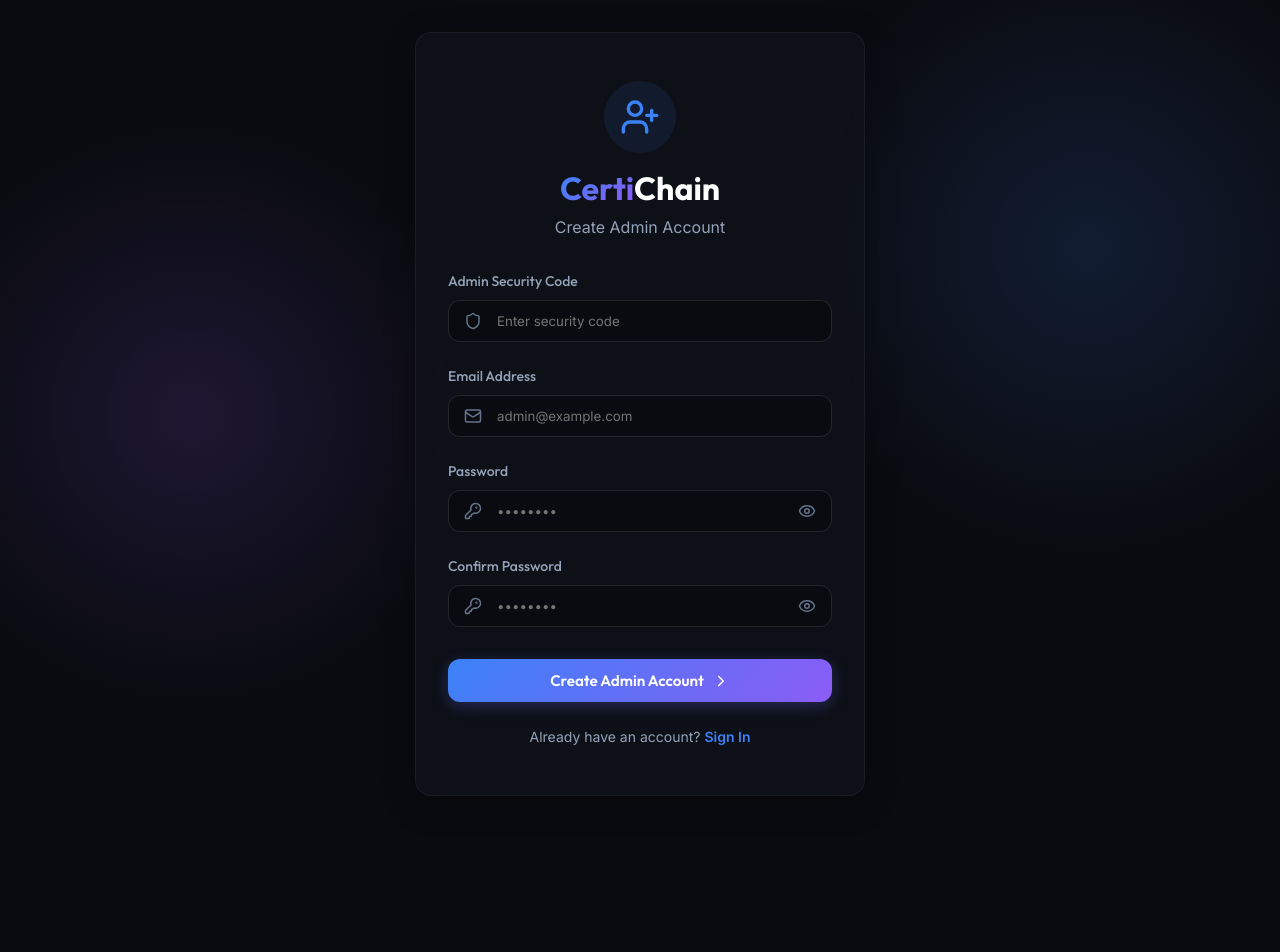
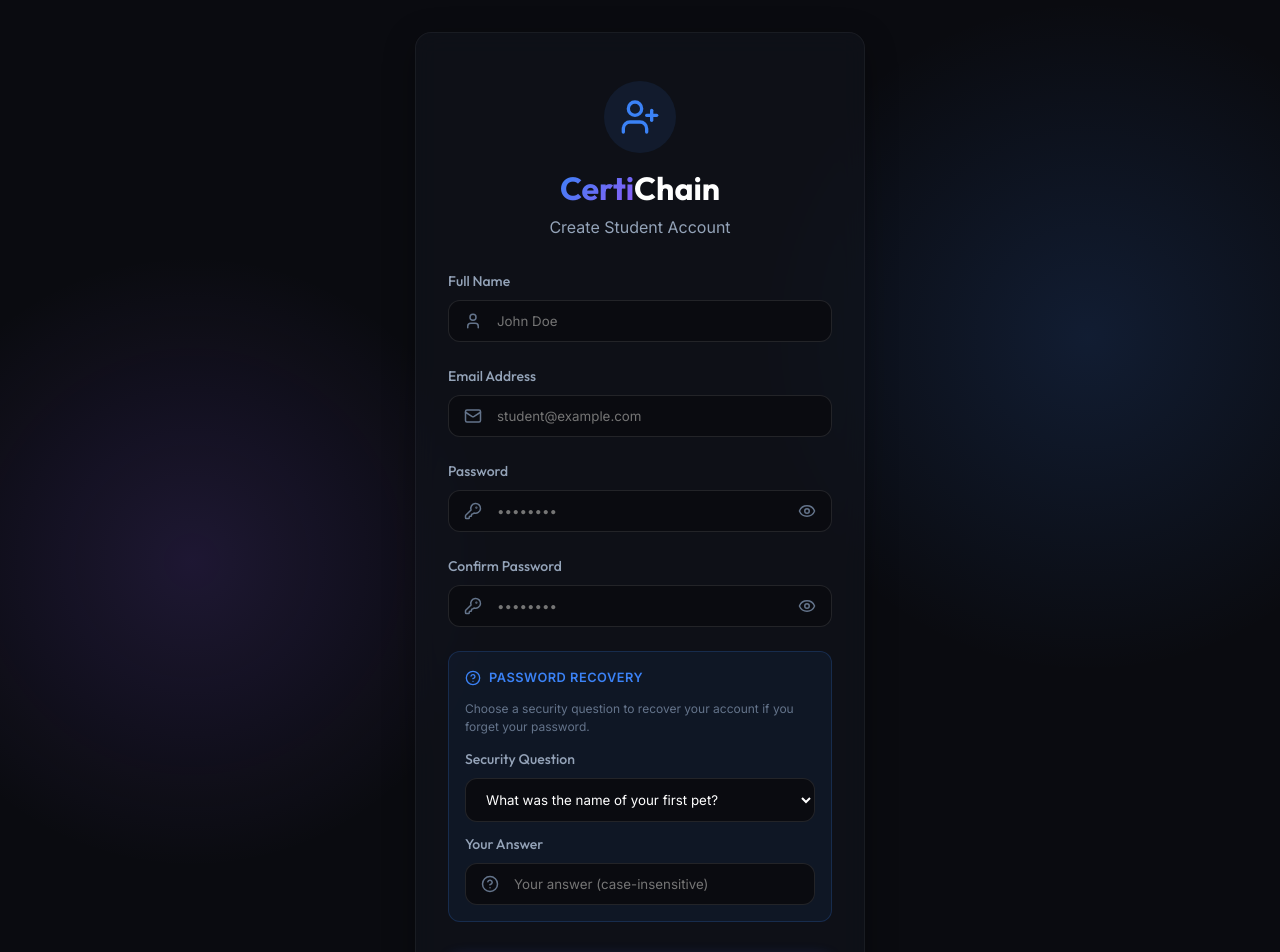
Before and after one commit to Almostdied000/blockchain-certificate-platform, a React (Vite) app: page /register in a window 1280 px wide. Shown: the top 952 px of the page. Before the commit the page ends 828 px from the top, so only its background shows below. Built offline with nearby package versions, Linux system fonts and the light colour scheme; a web font is replaced by a local one.

Commit message:
fix: restore student registration link and support dynamic student registration based on role query parameter

```diff
--- a/src/pages/Auth/Login.jsx
+++ b/src/pages/Auth/Login.jsx
@@ -195,11 +195,9 @@
           </button>
         </form>
 
-        {role === 'admin' && (
-          <div style={{ textAlign: 'center', marginTop: '1.5rem', fontSize: '0.875rem', color: 'var(--text-secondary)' }}>
-            Don't have an account? <Link to={`/register?role=${role}`} style={{ color: 'var(--accent-primary)', fontWeight: 600 }}>Create One</Link>
-          </div>
-        )}
+        <div style={{ textAlign: 'center', marginTop: '1.5rem', fontSize: '0.875rem', color: 'var(--text-secondary)' }}>
+          Don't have an account? <Link to={`/register?role=${role}`} style={{ color: 'var(--accent-primary)', fontWeight: 600 }}>Create One</Link>
+        </div>
       </div>
     </div>
   );
--- a/src/pages/Auth/Register.jsx
+++ b/src/pages/Auth/Register.jsx
@@ -1,13 +1,36 @@
 import React, { useState } from 'react';
-import { Shield, KeyRound, ChevronRight, Mail, UserPlus, Eye, EyeOff } from 'lucide-react';
+import { Shield, KeyRound, User, ChevronRight, Mail, UserPlus, Eye, EyeOff, HelpCircle } from 'lucide-react';
 import { registerUser } from '../../utils/storage';
-import { useNavigate, Link } from 'react-router-dom';
+import { useNavigate, Link, useLocation } from 'react-router-dom';
+
+const SECURITY_QUESTIONS = [
+  "What was the name of your first pet?",
+  "What is your mother's maiden name?",
+  "What city were you born in?",
+  "What was the name of your primary school?",
+  "What is your oldest sibling's middle name?",
+  "What was the make of your first car?",
+];
 
 const Register = () => {
+  const location = useLocation();
+
+  const getInitialRole = () => {
+    const params = new URLSearchParams(location.search);
+    const r = params.get('role');
+    if (r === 'admin' || r === 'student') return r;
+    return 'student'; // default fallback
+  };
+
+  const role = getInitialRole();
+
   const [formData, setFormData] = useState({
+    name: '',
     email: '',
     password: '',
     confirmPassword: '',
+    securityQuestion: SECURITY_QUESTIONS[0],
+    securityAnswer: '',
     securityCode: '',
   });
   const [showPassword, setShowPassword] = useState(false);
@@ -23,7 +46,7 @@
     e.preventDefault();
     setError('');
 
-    if (formData.securityCode !== '8050') {
+    if (role === 'admin' && formData.securityCode !== '8050') {
       setError('Invalid admin security code. You must enter the correct code to create an admin account.');
       return;
     }
@@ -33,14 +56,21 @@
       return;
     }
 
+    if (role === 'student' && !formData.securityAnswer.trim()) {
+      setError('Please provide an answer to your security question.');
+      return;
+    }
+
     try {
       await registerUser({
-        name: 'Admin',
+        name: role === 'admin' ? 'Admin' : formData.name.trim(),
         email: formData.email.trim().toLowerCase(),
         password: formData.password.trim(),
-        role: 'admin',
+        role: role,
+        securityQuestion: role === 'student' ? formData.securityQuestion : undefined,
+        securityAnswer: role === 'student' ? formData.securityAnswer.trim().toLowerCase() : undefined,
       });
-      navigate('/login?role=admin');
+      navigate(`/login?role=${role}`);
     } catch (err) {
       setError(err.message);
     }
@@ -51,12 +81,18 @@
       <div className="auth-card glass-panel animate-fade-in" style={{ maxWidth: '450px' }}>
         <div className="auth-logo">
           <div style={{ display: 'inline-flex', background: 'rgba(59, 130, 246, 0.1)', padding: '1rem', borderRadius: '50%' }}>
+            {role === 'admin' ? (
+              <Shield size={40} color="#3b82f6" />
+            ) : (
               <UserPlus size={40} color="#3b82f6" />
+            )}
           </div>
           <h1>
             <span className="gradient-text">Certi</span>Chain
           </h1>
-          <p style={{ color: 'var(--text-secondary)', marginTop: '0.5rem' }}>Create Admin Account</p>
+          <p style={{ color: 'var(--text-secondary)', marginTop: '0.5rem' }}>
+            {role === 'admin' ? 'Create Admin Account' : 'Create Student Account'}
+          </p>
         </div>
 
         {error && (
@@ -66,7 +102,8 @@
         )}
 
         <form onSubmit={handleRegister}>
-          {/* Admin Security Code */}
+          {/* Admin Security Code (Admins) / Full Name (Students) */}
+          {role === 'admin' ? (
             <div className="input-group">
               <label className="input-label">Admin Security Code</label>
               <div style={{ position: 'relative' }}>
@@ -83,6 +120,24 @@
                 />
               </div>
             </div>
+          ) : (
+            <div className="input-group">
+              <label className="input-label">Full Name</label>
+              <div style={{ position: 'relative' }}>
+                <User size={18} style={{ position: 'absolute', left: '1rem', top: '50%', transform: 'translateY(-50%)', color: 'var(--text-muted)' }} />
+                <input
+                  type="text"
+                  name="name"
+                  className="input-field"
+                  style={{ paddingLeft: '3rem' }}
+                  placeholder="John Doe"
+                  value={formData.name}
+                  onChange={handleChange}
+                  required
+                />
+              </div>
+            </div>
+          )}
 
           {/* Email */}
           <div className="input-group">
@@ -94,7 +149,7 @@
                 name="email"
                 className="input-field"
                 style={{ paddingLeft: '3rem' }}
-                placeholder="admin@example.com"
+                placeholder={role === 'admin' ? 'admin@example.com' : 'student@example.com'}
                 value={formData.email}
                 onChange={handleChange}
                 required
@@ -131,7 +186,7 @@
           </div>
 
           {/* Confirm Password */}
-          <div className="input-group" style={{ marginBottom: '2rem' }}>
+          <div className="input-group" style={{ marginBottom: role === 'student' ? '1.5rem' : '2rem' }}>
             <label className="input-label">Confirm Password</label>
             <div style={{ position: 'relative' }}>
               <KeyRound size={18} style={{ position: 'absolute', left: '1rem', top: '50%', transform: 'translateY(-50%)', color: 'var(--text-muted)' }} />
@@ -155,13 +210,72 @@
             </div>
           </div>
 
+          {/* Security Question — students only */}
+          {role === 'student' && (
+            <div
+              style={{
+                background: 'rgba(59,130,246,0.06)',
+                border: '1px solid rgba(59,130,246,0.2)',
+                borderRadius: '12px',
+                padding: '1rem',
+                marginBottom: '2rem',
+              }}
+            >
+              <div style={{ display: 'flex', alignItems: 'center', gap: '0.5rem', marginBottom: '0.75rem' }}>
+                <HelpCircle size={16} color="#3b82f6" />
+                <span style={{ fontSize: '0.8rem', color: '#3b82f6', fontWeight: 600, textTransform: 'uppercase', letterSpacing: '0.5px' }}>
+                  Password Recovery
+                </span>
+              </div>
+              <p style={{ fontSize: '0.75rem', color: 'var(--text-muted)', marginBottom: '0.85rem' }}>
+                Choose a security question to recover your account if you forget your password.
+              </p>
+
+              {/* Dropdown */}
+              <div className="input-group" style={{ marginBottom: '0.75rem' }}>
+                <label className="input-label">Security Question</label>
+                <select
+                  name="securityQuestion"
+                  className="input-field"
+                  value={formData.securityQuestion}
+                  onChange={handleChange}
+                  required
+                  style={{ cursor: 'pointer' }}
+                >
+                  {SECURITY_QUESTIONS.map((q) => (
+                    <option key={q} value={q}>{q}</option>
+                  ))}
+                </select>
+              </div>
+
+              {/* Answer */}
+              <div>
+                <label className="input-label">Your Answer</label>
+                <div style={{ position: 'relative' }}>
+                  <HelpCircle size={18} style={{ position: 'absolute', left: '1rem', top: '50%', transform: 'translateY(-50%)', color: 'var(--text-muted)' }} />
+                  <input
+                    type="text"
+                    name="securityAnswer"
+                    className="input-field"
+                    style={{ paddingLeft: '3rem' }}
+                    placeholder="Your answer (case-insensitive)"
+                    value={formData.securityAnswer}
+                    onChange={handleChange}
+                    required
+                    autoComplete="off"
+                  />
+                </div>
+              </div>
+            </div>
+          )}
+
           <button type="submit" className="btn btn-primary" style={{ width: '100%' }}>
-            Create Admin Account <ChevronRight size={18} />
+            {role === 'admin' ? 'Create Admin Account' : 'Create Student Account'} <ChevronRight size={18} />
           </button>
         </form>
 
         <div style={{ textAlign: 'center', marginTop: '1.5rem', fontSize: '0.875rem', color: 'var(--text-secondary)' }}>
-          Already have an account? <Link to="/login?role=admin" style={{ color: 'var(--accent-primary)', fontWeight: 600 }}>Sign In</Link>
+          Already have an account? <Link to={`/login?role=${role}`} style={{ color: 'var(--accent-primary)', fontWeight: 600 }}>Sign In</Link>
         </div>
       </div>
     </div>
```
Lines whose indentation alone changed are shown as unchanged.
